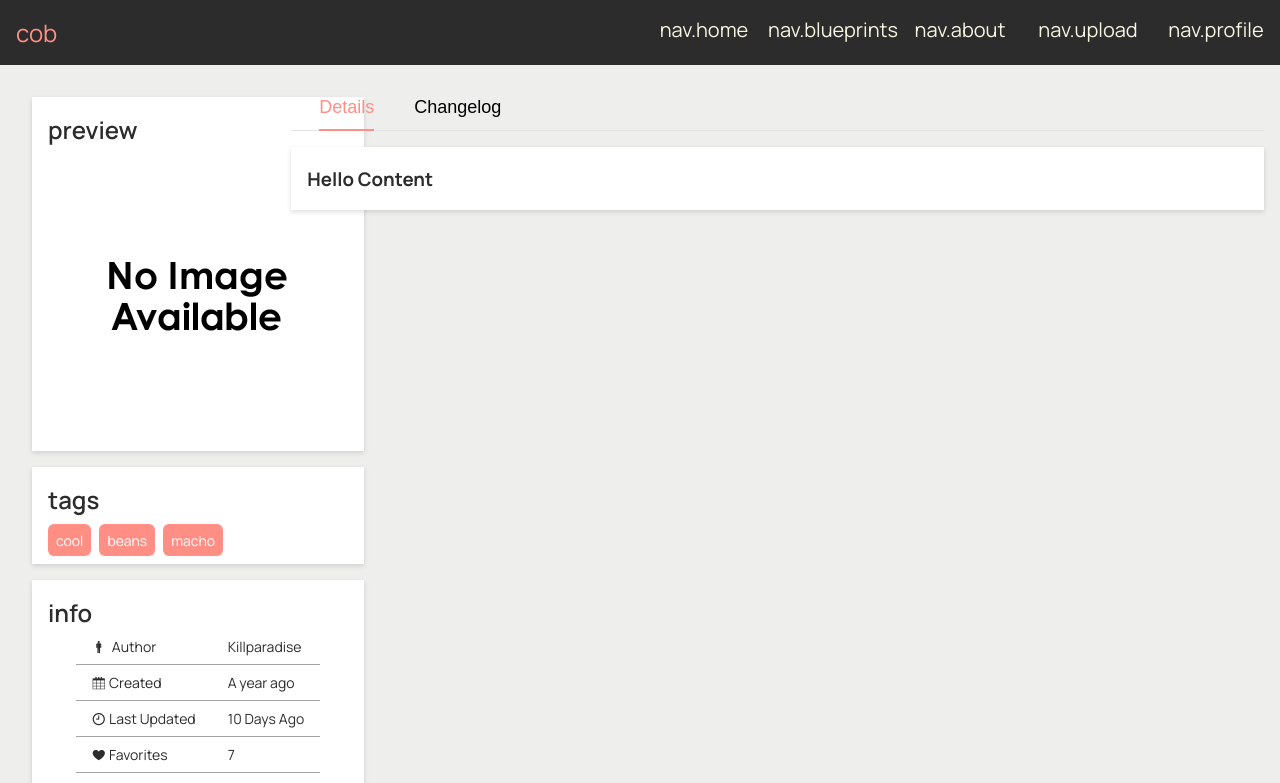
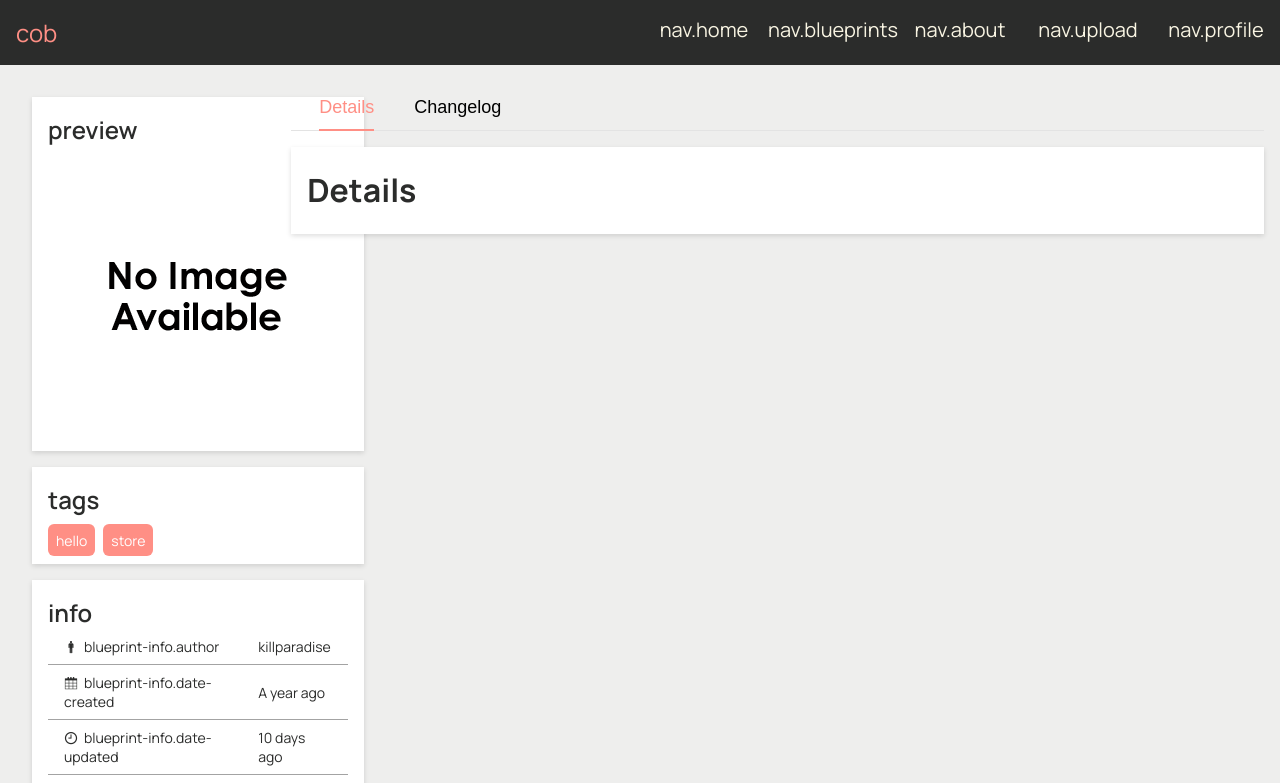
Before and after one commit to dhershman1/cob-2, a Vue app: page /blueprint/1 in a window 1280 px wide. Shown: the top 783 px of the page. Built offline with nearby package versions, Linux system fonts and the light colour scheme.

Commit message:
Updated: Get BP details from store

```diff
--- /dev/null
+++ b/src/stores/blueprint.js
@@ -0,0 +1,51 @@
+import { defineStore } from 'pinia'
+import { ref } from 'vue'
+
+export const useBlueprintStore = defineStore('blueprint', () => {
+  // State
+  const blueprint = ref({
+    name: '',
+    thumbnail: '',
+    tags: [],
+    info: {
+      author: '',
+      dateCreated: '',
+      dateUpdated: '',
+      favorites: 0,
+      version: ''
+    },
+    details: '',
+    changelog: ''
+  })
+
+  // Mutations
+  function setBlueprint (bp) {
+    blueprint.value = { ...blueprint.value, ...bp }
+  }
+
+  // Action
+  function fetchBlueprint (id) {
+    console.log(id)
+
+    setBlueprint({
+      name: 'Test BP',
+      thumbnail: '',
+      tags: ['hello', 'store'],
+      info: {
+        author: 'killparadise',
+        dateCreated: 'A year ago',
+        dateUpdated: '10 days ago',
+        favorites: 78,
+        version: '1.1.4'
+      },
+      details: '# Details',
+      changelog: '# Changelog'
+    })
+  }
+
+  return {
+    blueprint,
+    setBlueprint,
+    fetchBlueprint
+  }
+})
--- a/src/views/Blueprint.vue
+++ b/src/views/Blueprint.vue
@@ -6,7 +6,7 @@
           <template #content>
             <img
               alt="Blueprint Thumbnail"
-              :src="noImgUrl"
+              :src="thumbnail"
             >
           </template>
         </basic-card>
@@ -16,7 +16,7 @@
           <template #content>
             <ul class="tags">
               <li
-                v-for="(t, i) of ['cool', 'beans', 'macho']"
+                v-for="(t, i) of blueprintStore.blueprint.tags"
                 :key="i"
                 class="tag"
               >
@@ -34,25 +34,37 @@
                 <tr>
                   <td>
                     <i class="icofont-male" />
-                    Author
+                    {{ $t('blueprint-info.author') }}
                   </td>
-                  <td>Killparadise</td>
+                  <td>{{ blueprintInfo.author }}</td>
                 </tr>
                 <tr>
-                  <td><i class="icofont-calendar" />Created</td>
-                  <td>A year ago</td>
+                  <td>
+                    <i class="icofont-calendar" />
+                    {{ $t('blueprint-info.date-created') }}
+                  </td>
+                  <td>{{ blueprintInfo.dateCreated }}</td>
                 </tr>
                 <tr>
-                  <td><i class="icofont-clock-time" />Last Updated</td>
-                  <td>10 Days Ago</td>
+                  <td>
+                    <i class="icofont-clock-time" />
+                    {{ $t('blueprint-info.date-updated') }}
+                  </td>
+                  <td>{{ blueprintInfo.dateUpdated }}</td>
                 </tr>
                 <tr>
-                  <td><i class="icofont-heart" />Favorites</td>
-                  <td>7</td>
+                  <td>
+                    <i class="icofont-heart" />
+                    {{ $t('blueprint-info.favorites') }}
+                  </td>
+                  <td>{{ blueprintInfo.favorites }}</td>
                 </tr>
                 <tr>
-                  <td><i class="icofont-label" />Version</td>
-                  <td>1.1.0</td>
+                  <td>
+                    <i class="icofont-label" />
+                    {{ $t('blueprint-info.version') }}
+                  </td>
+                  <td>{{ blueprintInfo.version }}</td>
                 </tr>
               </tbody>
             </table>
@@ -67,21 +79,36 @@
 </template>
 
 <script setup>
-import { computed } from 'vue'
+import { computed, onMounted } from 'vue'
+import { useRoute } from 'vue-router'
 import BasicCard from '../components/cards/Basic.vue'
 import Tabs from '../components/Tabs.vue'
 import noImgUrl from '../assets/imgs/no-image.png'
+import { useBlueprintStore } from '../stores/blueprint'
+
+const route = useRoute()
+const blueprintStore = useBlueprintStore()
+
+onMounted(async () => {
+  await blueprintStore.fetchBlueprint(route.params.id)
+})
 
 const tabsList = computed(() => {
   return [
     {
       title: 'Details',
-      data: '### Hello Content'
+      data: blueprintStore.blueprint.details
     }, {
       title: 'Changelog',
-      data: 'Goodbye Content'
+      data: blueprintStore.blueprint.changelog
     }
   ]
+})
+const thumbnail = computed(() => {
+  return blueprintStore.blueprint.thumbnail || noImgUrl
+})
+const blueprintInfo = computed(() => {
+  return blueprintStore.blueprint.info
 })
 </script>
 
```
